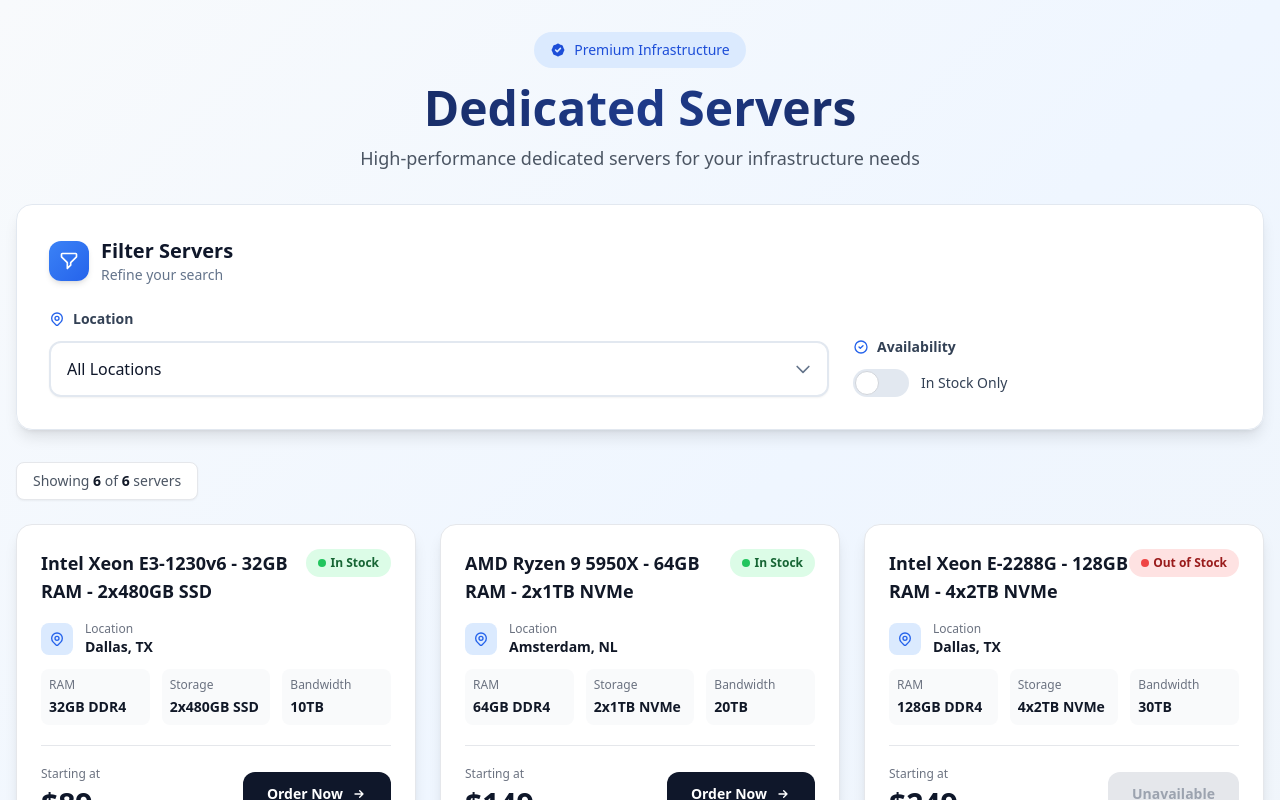
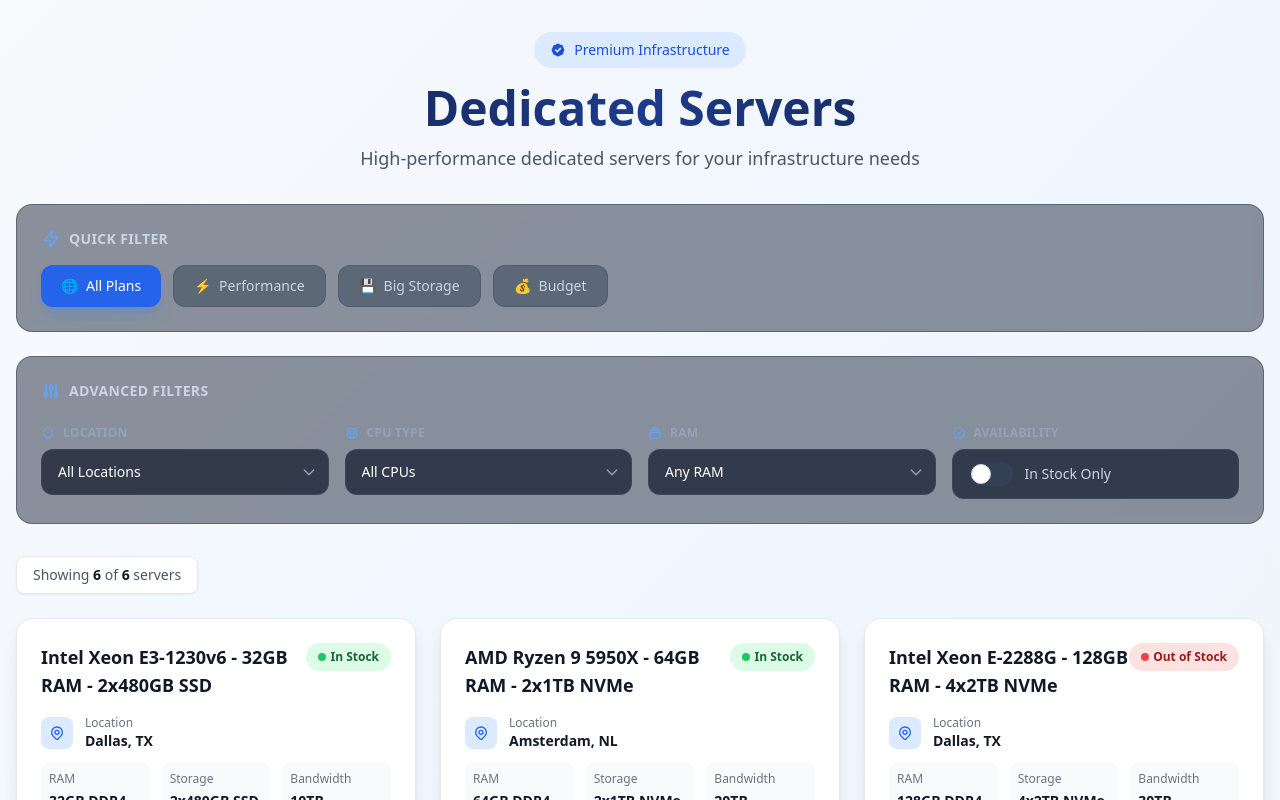
Before and after one commit to shortcut119/WHMCS-Demo, a Next.js app: page /dedicated-servers in a window 1280 px wide. Shown: the top 800 px of the page. Built offline with nearby package versions, Linux system fonts and the light colour scheme.

Commit message:
add: filter

```diff
--- a/components/Filters.tsx
+++ b/components/Filters.tsx
@@ -15,19 +15,48 @@
   inStockOnly,
   onInStockChange,
 }: FiltersProps) {
+  const quickFilters = [
+    { id: 'all', label: 'All Plans', icon: '🌐' },
+    { id: 'performance', label: 'Performance', icon: '⚡' },
+    { id: 'storage', label: 'Big Storage', icon: '💾' },
+    { id: 'budget', label: 'Budget', icon: '💰' },
+  ];
+
   return (
-    <div className="bg-white rounded-2xl shadow-lg border border-slate-200 p-8 mb-8 backdrop-blur-sm bg-white/95">
+    <div className="space-y-6 mb-8">
+      {/* Quick Filters */}
+      <div className="bg-slate-800/50 backdrop-blur-sm rounded-2xl border border-slate-700/50 p-6">
+        <div className="flex items-center gap-2 mb-4">
+          <svg className="w-5 h-5 text-blue-400" fill="none" stroke="currentColor" viewBox="0 0 24 24">
+            <path strokeLinecap="round" strokeLinejoin="round" strokeWidth={2} d="M13 10V3L4 14h7v7l9-11h-7z" />
+          </svg>
+          <h3 className="text-sm font-semibold text-slate-300 uppercase tracking-wide">Quick Filter</h3>
+        </div>
+        <div className="flex flex-wrap gap-3">
+          {quickFilters.map((filter) => (
+            <button
+              key={filter.id}
+              className={`px-5 py-2.5 rounded-xl text-sm font-medium transition-all duration-300 ${
+                filter.id === 'all'
+                  ? 'bg-blue-600 text-white shadow-lg shadow-blue-500/30 hover:bg-blue-500'
+                  : 'bg-slate-700/50 text-slate-300 hover:bg-slate-700 hover:text-white border border-slate-600/50'
+              }`}
+            >
+              <span className="mr-2">{filter.icon}</span>
+              {filter.label}
+            </button>
+          ))}
+        </div>
+      </div>
+
+      {/* Main Filters */}
+      <div className="bg-slate-800/50 backdrop-blur-sm rounded-2xl border border-slate-700/50 p-6">
         <div className="flex items-center justify-between mb-6">
-        <div className="flex items-center gap-3">
-          <div className="w-10 h-10 bg-gradient-to-br from-blue-500 to-blue-600 rounded-xl flex items-center justify-center shadow-md">
-            <svg className="w-5 h-5 text-white" fill="none" stroke="currentColor" viewBox="0 0 24 24">
-              <path strokeLinecap="round" strokeLinejoin="round" strokeWidth={2} d="M3 4a1 1 0 011-1h16a1 1 0 011 1v2.586a1 1 0 01-.293.707l-6.414 6.414a1 1 0 00-.293.707V17l-4 4v-6.586a1 1 0 00-.293-.707L3.293 7.293A1 1 0 013 6.586V4z" />
+          <div className="flex items-center gap-2">
+            <svg className="w-5 h-5 text-blue-400" fill="none" stroke="currentColor" viewBox="0 0 24 24">
+              <path strokeLinecap="round" strokeLinejoin="round" strokeWidth={2} d="M12 6V4m0 2a2 2 0 100 4m0-4a2 2 0 110 4m-6 8a2 2 0 100-4m0 4a2 2 0 110-4m0 4v2m0-6V4m6 6v10m6-2a2 2 0 100-4m0 4a2 2 0 110-4m0 4v2m0-6V4" />
             </svg>
-          </div>
-          <div>
-            <h2 className="text-xl font-bold text-slate-900">Filter Servers</h2>
-            <p className="text-sm text-slate-500">Refine your search</p>
-          </div>
+            <h3 className="text-sm font-semibold text-slate-300 uppercase tracking-wide">Advanced Filters</h3>
           </div>
 
           {(selectedLocation || inStockOnly) && (
@@ -36,9 +65,9 @@
                 onLocationChange("");
                 onInStockChange(false);
               }}
-            className="text-sm text-blue-600 hover:text-blue-700 font-medium flex items-center gap-1 hover:gap-2 transition-all"
+              className="text-xs text-blue-400 hover:text-blue-300 font-medium flex items-center gap-1 px-3 py-1.5 rounded-lg bg-blue-500/10 hover:bg-blue-500/20 transition-all"
             >
-            <svg className="w-4 h-4" fill="none" stroke="currentColor" viewBox="0 0 24 24">
+              <svg className="w-3.5 h-3.5" fill="none" stroke="currentColor" viewBox="0 0 24 24">
                 <path strokeLinecap="round" strokeLinejoin="round" strokeWidth={2} d="M6 18L18 6M6 6l12 12" />
               </svg>
               Clear All
@@ -46,101 +75,139 @@
           )}
         </div>
 
-      <div className="grid grid-cols-1 lg:grid-cols-3 gap-6">
+        <div className="grid grid-cols-1 md:grid-cols-2 lg:grid-cols-4 gap-4">
           {/* Location Filter */}
-        <div className="lg:col-span-2">
-          <label
-            htmlFor="location"
-            className="flex items-center gap-2 text-sm font-semibold text-slate-700 mb-3"
-          >
-            <svg className="w-4 h-4 text-blue-600" fill="none" stroke="currentColor" viewBox="0 0 24 24">
+          <div>
+            <label className="flex items-center gap-2 text-xs font-semibold text-slate-400 uppercase tracking-wide mb-2">
+              <svg className="w-3.5 h-3.5 text-blue-400" fill="none" stroke="currentColor" viewBox="0 0 24 24">
                 <path strokeLinecap="round" strokeLinejoin="round" strokeWidth={2} d="M17.657 16.657L13.414 20.9a1.998 1.998 0 01-2.827 0l-4.244-4.243a8 8 0 1111.314 0z" />
-              <path strokeLinecap="round" strokeLinejoin="round" strokeWidth={2} d="M15 11a3 3 0 11-6 0 3 3 0 016 0z" />
               </svg>
               Location
             </label>
             <div className="relative">
               <select
-              id="location"
                 value={selectedLocation}
                 onChange={(e) => onLocationChange(e.target.value)}
-              className="w-full px-4 py-3.5 pr-10 border-2 border-slate-200 rounded-xl focus:outline-none focus:ring-2 focus:ring-blue-500 focus:border-blue-500 bg-white hover:border-slate-300 transition-all appearance-none cursor-pointer text-slate-900 font-medium shadow-sm hover:shadow"
-              style={{
-                backgroundImage: 'none'
-              }}
+                className="w-full px-4 py-3 pr-10 border border-slate-600/50 rounded-xl focus:outline-none focus:ring-2 focus:ring-blue-500 focus:border-blue-500 bg-slate-900/70 hover:bg-slate-900 transition-all appearance-none cursor-pointer text-white text-sm font-medium"
+                style={{ backgroundImage: 'none' }}
               >
-              <option value="" className="py-2">All Locations</option>
+                <option value="" className="bg-slate-800">All Locations</option>
                 {locations.map((location) => (
-                <option key={location} value={location} className="py-2">
-                  {location}
+                  <option key={location} value={location} className="bg-slate-800">
+                    📍 {location}
                   </option>
                 ))}
               </select>
-            <div className="absolute right-4 top-1/2 -translate-y-1/2 pointer-events-none">
-              <svg className="w-5 h-5 text-slate-500" fill="none" stroke="currentColor" viewBox="0 0 24 24">
+              <div className="absolute right-3 top-1/2 -translate-y-1/2 pointer-events-none">
+                <svg className="w-4 h-4 text-slate-400" fill="none" stroke="currentColor" viewBox="0 0 24 24">
                   <path strokeLinecap="round" strokeLinejoin="round" strokeWidth={2} d="M19 9l-7 7-7-7" />
                 </svg>
               </div>
             </div>
           </div>
 
-        {/* Stock Filter */}
-        <div className="flex flex-col justify-end">
-          <label
-            className="flex items-center gap-2 text-sm font-semibold text-slate-700 mb-3"
+          {/* CPU Filter */}
+          <div>
+            <label className="flex items-center gap-2 text-xs font-semibold text-slate-400 uppercase tracking-wide mb-2">
+              <svg className="w-3.5 h-3.5 text-blue-400" fill="none" stroke="currentColor" viewBox="0 0 24 24">
+                <path strokeLinecap="round" strokeLinejoin="round" strokeWidth={2} d="M9 3v2m6-2v2M9 19v2m6-2v2M5 9H3m2 6H3m18-6h-2m2 6h-2M7 19h10a2 2 0 002-2V7a2 2 0 00-2-2H7a2 2 0 00-2 2v10a2 2 0 002 2zM9 9h6v6H9V9z" />
+              </svg>
+              CPU Type
+            </label>
+            <div className="relative">
+              <select
+                className="w-full px-4 py-3 pr-10 border border-slate-600/50 rounded-xl focus:outline-none focus:ring-2 focus:ring-blue-500 focus:border-blue-500 bg-slate-900/70 hover:bg-slate-900 transition-all appearance-none cursor-pointer text-white text-sm font-medium"
+                style={{ backgroundImage: 'none' }}
               >
-            <svg className="w-4 h-4 text-blue-600" fill="none" stroke="currentColor" viewBox="0 0 24 24">
+                <option className="bg-slate-800">All CPUs</option>
+                <option className="bg-slate-800">Intel Xeon</option>
+                <option className="bg-slate-800">AMD Ryzen</option>
+                <option className="bg-slate-800">AMD EPYC</option>
+              </select>
+              <div className="absolute right-3 top-1/2 -translate-y-1/2 pointer-events-none">
+                <svg className="w-4 h-4 text-slate-400" fill="none" stroke="currentColor" viewBox="0 0 24 24">
+                  <path strokeLinecap="round" strokeLinejoin="round" strokeWidth={2} d="M19 9l-7 7-7-7" />
+                </svg>
+              </div>
+            </div>
+          </div>
+
+          {/* RAM Filter */}
+          <div>
+            <label className="flex items-center gap-2 text-xs font-semibold text-slate-400 uppercase tracking-wide mb-2">
+              <svg className="w-3.5 h-3.5 text-blue-400" fill="none" stroke="currentColor" viewBox="0 0 24 24">
+                <path strokeLinecap="round" strokeLinejoin="round" strokeWidth={2} d="M19 11H5m14 0a2 2 0 012 2v6a2 2 0 01-2 2H5a2 2 0 01-2-2v-6a2 2 0 012-2m14 0V9a2 2 0 00-2-2M5 11V9a2 2 0 012-2m0 0V5a2 2 0 012-2h6a2 2 0 012 2v2M7 7h10" />
+              </svg>
+              RAM
+            </label>
+            <div className="relative">
+              <select
+                className="w-full px-4 py-3 pr-10 border border-slate-600/50 rounded-xl focus:outline-none focus:ring-2 focus:ring-blue-500 focus:border-blue-500 bg-slate-900/70 hover:bg-slate-900 transition-all appearance-none cursor-pointer text-white text-sm font-medium"
+                style={{ backgroundImage: 'none' }}
+              >
+                <option className="bg-slate-800">Any RAM</option>
+                <option className="bg-slate-800">32GB+</option>
+                <option className="bg-slate-800">64GB+</option>
+                <option className="bg-slate-800">128GB+</option>
+                <option className="bg-slate-800">256GB+</option>
+              </select>
+              <div className="absolute right-3 top-1/2 -translate-y-1/2 pointer-events-none">
+                <svg className="w-4 h-4 text-slate-400" fill="none" stroke="currentColor" viewBox="0 0 24 24">
+                  <path strokeLinecap="round" strokeLinejoin="round" strokeWidth={2} d="M19 9l-7 7-7-7" />
+                </svg>
+              </div>
+            </div>
+          </div>
+
+          {/* Availability Toggle */}
+          <div>
+            <label className="flex items-center gap-2 text-xs font-semibold text-slate-400 uppercase tracking-wide mb-2">
+              <svg className="w-3.5 h-3.5 text-blue-400" fill="none" stroke="currentColor" viewBox="0 0 24 24">
                 <path strokeLinecap="round" strokeLinejoin="round" strokeWidth={2} d="M9 12l2 2 4-4m6 2a9 9 0 11-18 0 9 9 0 0118 0z" />
               </svg>
               Availability
             </label>
-          <label className="relative inline-flex items-center cursor-pointer group">
+            <label className="relative inline-flex items-center cursor-pointer w-full px-4 py-3 border border-slate-600/50 rounded-xl bg-slate-900/70 hover:bg-slate-900 transition-all group">
               <input
                 type="checkbox"
                 checked={inStockOnly}
                 onChange={(e) => onInStockChange(e.target.checked)}
                 className="sr-only peer"
               />
-            <div className="w-14 h-7 bg-slate-200 peer-focus:outline-none peer-focus:ring-4 peer-focus:ring-blue-300 rounded-full peer peer-checked:after:translate-x-full rtl:peer-checked:after:-translate-x-full peer-checked:after:border-white after:content-[''] after:absolute after:top-[2px] after:start-[2px] after:bg-white after:border-gray-300 after:border after:rounded-full after:h-6 after:w-6 after:transition-all peer-checked:bg-blue-600"></div>
-            <span className="ms-3 text-sm font-medium text-slate-700 group-hover:text-slate-900 transition-colors">
+              <div className="w-11 h-6 bg-slate-700 peer-focus:outline-none peer-focus:ring-2 peer-focus:ring-blue-500/50 rounded-full peer peer-checked:after:translate-x-full rtl:peer-checked:after:-translate-x-full peer-checked:after:border-white after:content-[''] after:absolute after:top-[14px] after:start-[18px] after:bg-white after:border-gray-300 after:border after:rounded-full after:h-5 after:w-5 after:transition-all peer-checked:bg-blue-600"></div>
+              <span className="ms-3 text-sm font-medium text-slate-300 group-hover:text-white transition-colors">
                 In Stock Only
               </span>
             </label>
           </div>
         </div>
 
-      {/* Active Filters Display */}
+        {/* Active Filters Tags */}
         {(selectedLocation || inStockOnly) && (
-        <div className="mt-6 pt-6 border-t border-slate-200">
+          <div className="mt-6 pt-6 border-t border-slate-700/50">
             <div className="flex items-center gap-2 flex-wrap">
-            <span className="text-sm font-medium text-slate-600">Active filters:</span>
+              <span className="text-xs font-semibold text-slate-500 uppercase tracking-wide">Active:</span>
               {selectedLocation && (
-              <span className="inline-flex items-center gap-1 px-3 py-1.5 bg-blue-100 text-blue-700 rounded-lg text-sm font-medium">
-                <svg className="w-3.5 h-3.5" fill="none" stroke="currentColor" viewBox="0 0 24 24">
-                  <path strokeLinecap="round" strokeLinejoin="round" strokeWidth={2} d="M17.657 16.657L13.414 20.9a1.998 1.998 0 01-2.827 0l-4.244-4.243a8 8 0 1111.314 0z" />
-                </svg>
-                {selectedLocation}
+                <span className="inline-flex items-center gap-1.5 px-3 py-1.5 bg-blue-500/20 border border-blue-400/30 text-blue-300 rounded-lg text-xs font-medium">
+                  📍 {selectedLocation}
                   <button
                     onClick={() => onLocationChange("")}
-                  className="ml-1 hover:bg-blue-200 rounded-full p-0.5 transition-colors"
+                    className="ml-0.5 hover:bg-blue-400/30 rounded-full p-0.5 transition-colors"
                   >
-                  <svg className="w-3.5 h-3.5" fill="none" stroke="currentColor" viewBox="0 0 24 24">
+                    <svg className="w-3 h-3" fill="none" stroke="currentColor" viewBox="0 0 24 24">
                       <path strokeLinecap="round" strokeLinejoin="round" strokeWidth={2} d="M6 18L18 6M6 6l12 12" />
                     </svg>
                   </button>
                 </span>
               )}
               {inStockOnly && (
-              <span className="inline-flex items-center gap-1 px-3 py-1.5 bg-green-100 text-green-700 rounded-lg text-sm font-medium">
-                <svg className="w-3.5 h-3.5" fill="none" stroke="currentColor" viewBox="0 0 24 24">
-                  <path strokeLinecap="round" strokeLinejoin="round" strokeWidth={2} d="M9 12l2 2 4-4m6 2a9 9 0 11-18 0 9 9 0 0118 0z" />
-                </svg>
-                In Stock
+                <span className="inline-flex items-center gap-1.5 px-3 py-1.5 bg-green-500/20 border border-green-400/30 text-green-300 rounded-lg text-xs font-medium">
+                  ✓ In Stock
                   <button
                     onClick={() => onInStockChange(false)}
-                  className="ml-1 hover:bg-green-200 rounded-full p-0.5 transition-colors"
+                    className="ml-0.5 hover:bg-green-400/30 rounded-full p-0.5 transition-colors"
                   >
-                  <svg className="w-3.5 h-3.5" fill="none" stroke="currentColor" viewBox="0 0 24 24">
+                    <svg className="w-3 h-3" fill="none" stroke="currentColor" viewBox="0 0 24 24">
                       <path strokeLinecap="round" strokeLinejoin="round" strokeWidth={2} d="M6 18L18 6M6 6l12 12" />
                     </svg>
                   </button>
@@ -150,5 +217,6 @@
           </div>
         )}
       </div>
+    </div>
   );
 }
```
Lines whose indentation alone changed are shown as unchanged.
